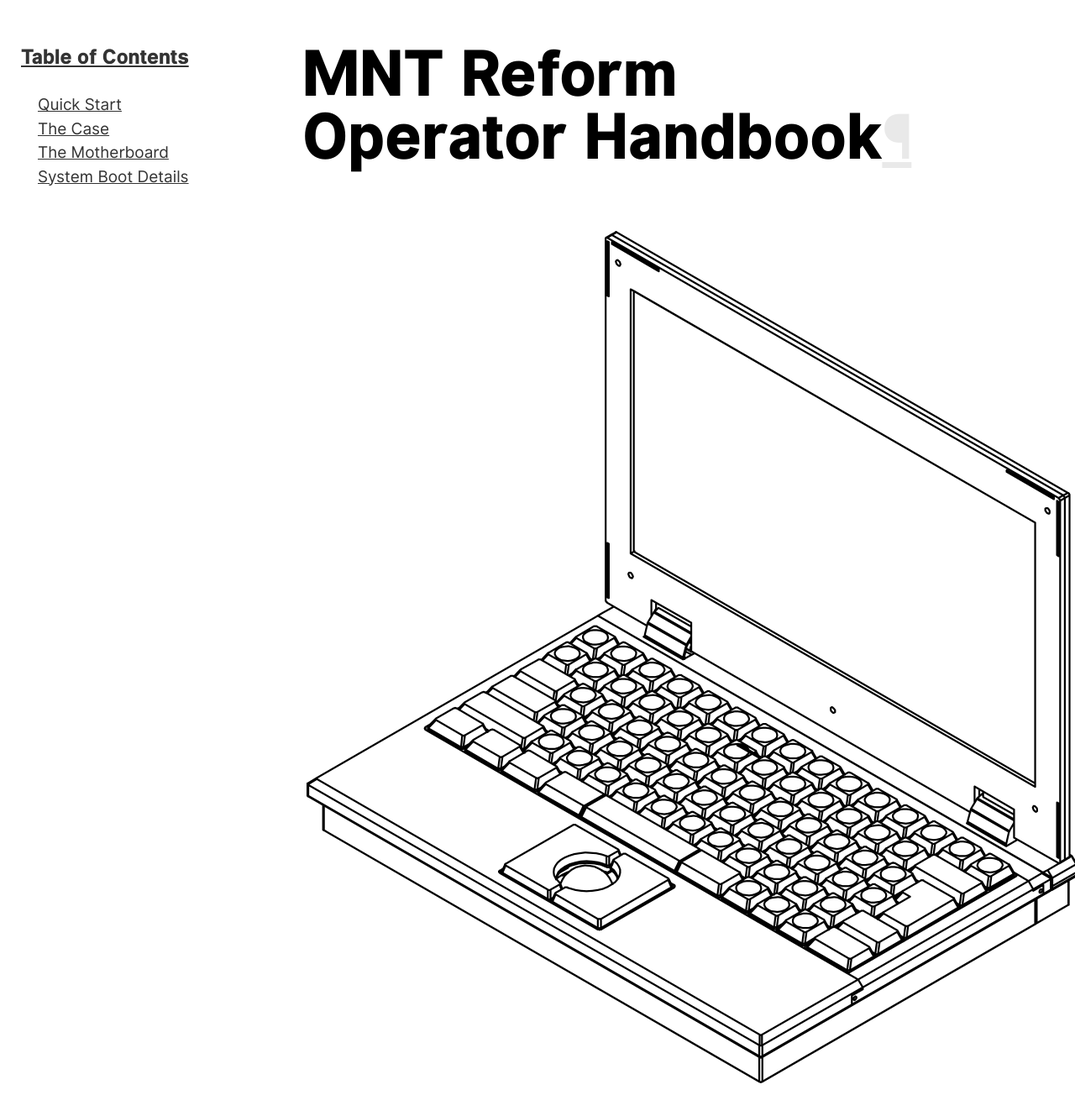
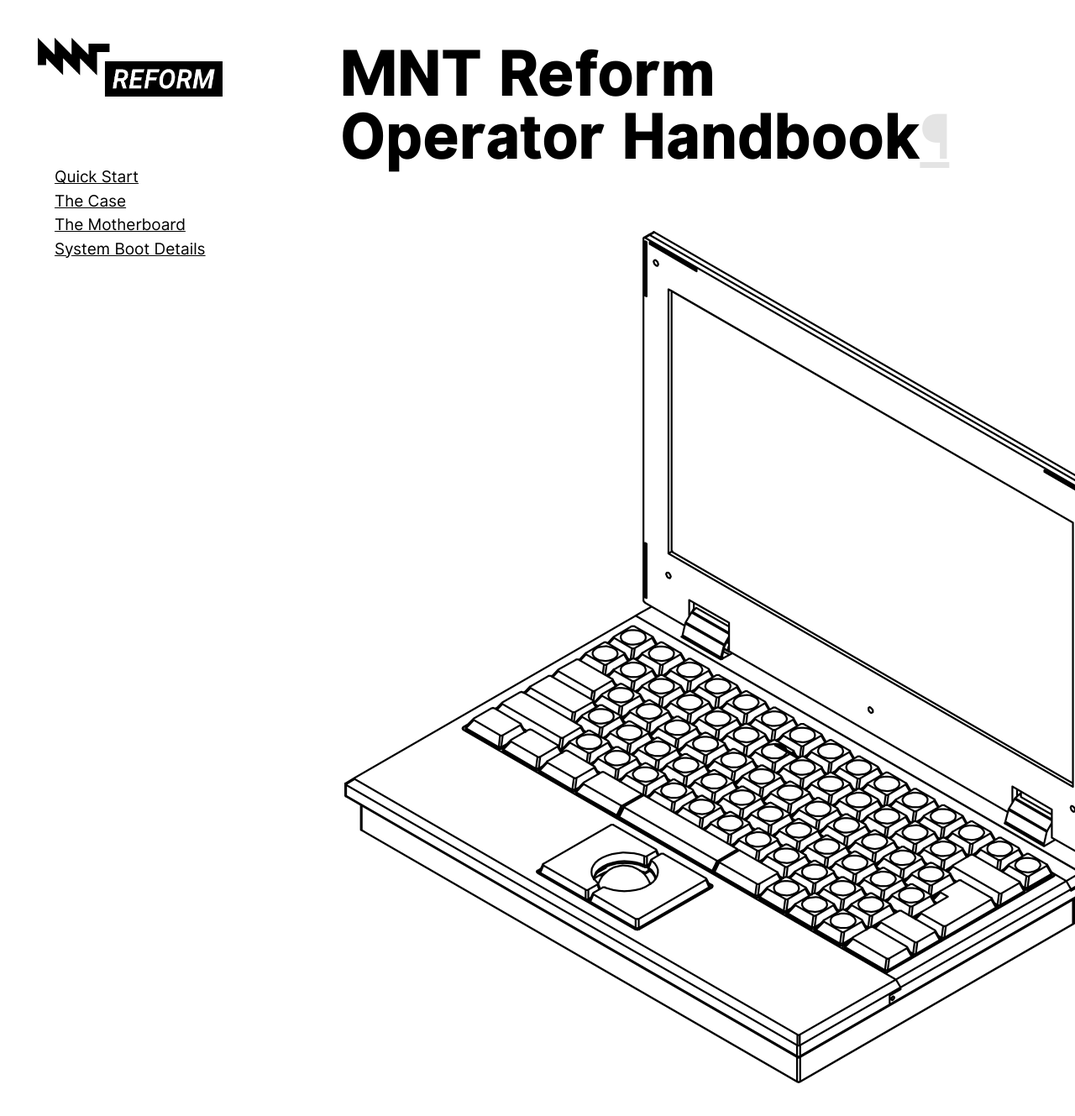
Before and after one commit to milestogo/reform, a Sphinx documentation site: the page built from handbook/source/index.rst, in a window 1280 px wide and 1400 px high. Shown: the top 1329 px of the window at 84% size. Built offline with Sphinx 7.4.7, drawn with Linux system fonts in a browser that asks for light colours.

Commit message:
add missing static files for handbook

```diff
--- /dev/null
+++ b/handbook/source/_templates/globaltoc.html
@@ -0,0 +1,15 @@
+{#
+    basic/globaltoc.html
+    ~~~~~~~~~~~~~~~~~~~~
+
+    Sphinx sidebar template: global table of contents.
+
+    :copyright: Copyright 2007-2018 by the Sphinx team, see AUTHORS.
+    :license: BSD, see LICENSE for details.
+#}
+<a href="{{ pathto('index') }}">
+  <img class="logo" src="{{ pathto('_static/mnt-reform-logo.png', 1) }}" alt="Logo"/>
+</a>
+
+<!--h3><a href="{{ pathto(master_doc) }}">{{ _('MNT Reform Operator Handbook') }}</a></h3-->
+{{ toctree() }}
--- a/handbook/source/theme/static/mntstyle.css
+++ b/handbook/source/theme/static/mntstyle.css
@@ -63,22 +63,21 @@
     margin: auto;
     margin-top: 50px;
     margin-bottom: 300px;
-    padding-left: 200px;
+    padding-left: 290px;
 }
 
 a {
-    color: #333;
+    color: #000;
     padding-right: 10px;
     text-decoration: underscore;
 }
 
 a:active {
-    color: white;
-    background-color: black;
+    text-decoration: none;
 }
 
 a:visited {
-    color: #666;
+    color: #000;
 }
 
 .section img {
@@ -89,8 +88,8 @@
     position: fixed;
     top: 0;
     left: 0;
-    margin-top: 50px;
-    margin-left: 25px;
+    margin-top: 45px;
+    margin-left: 45px;
     width: 220px;
 }
 
@@ -133,3 +132,8 @@
 #mnt-reform-operator-handbook img {
     margin-bottom: 100px;
 }
+
+.logo {
+    width: 220px;
+    margin-bottom: 55px;
+}
```
Also changed, not shown: handbook/source/_static/mnt-reform-logo.png (added).
